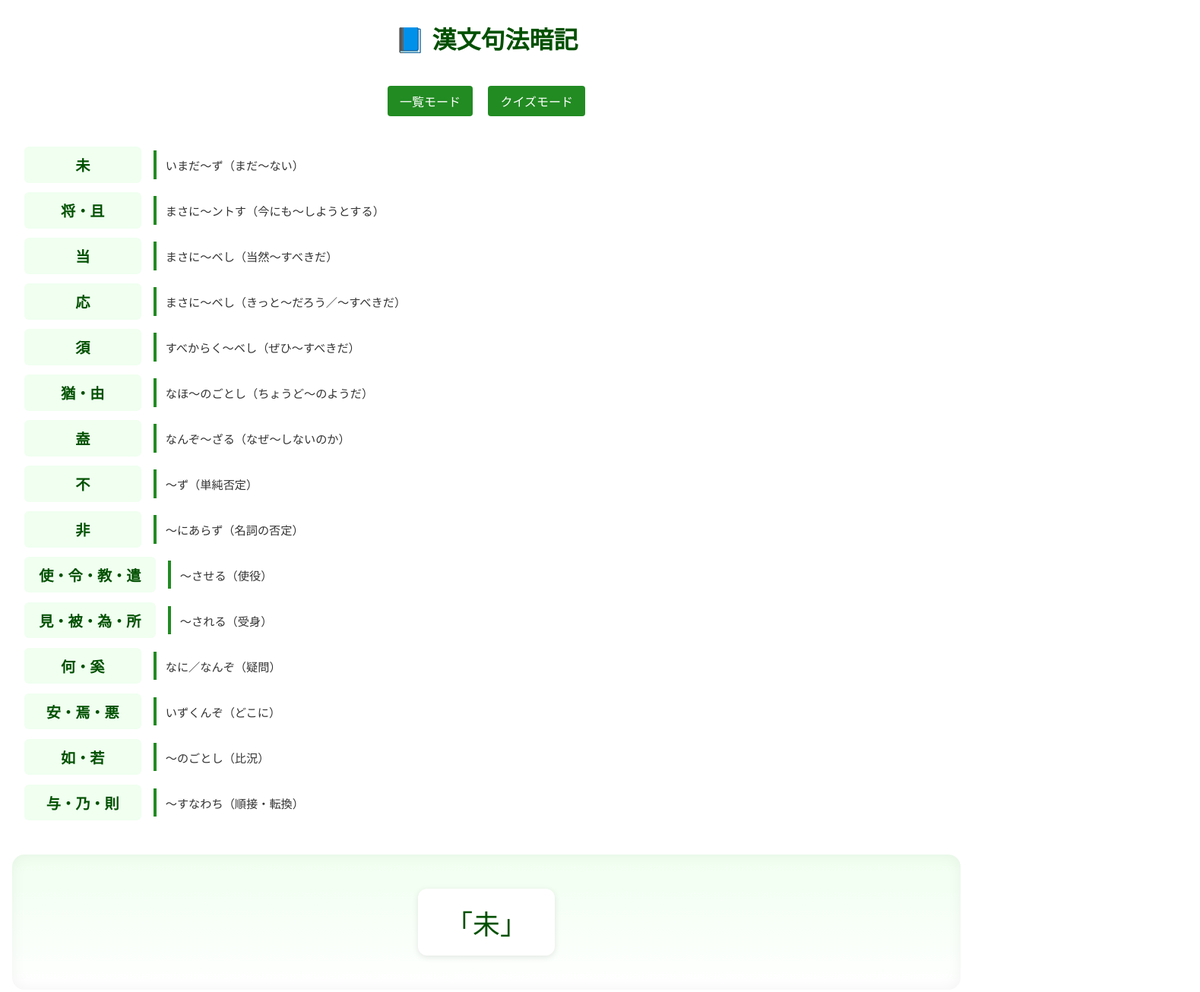
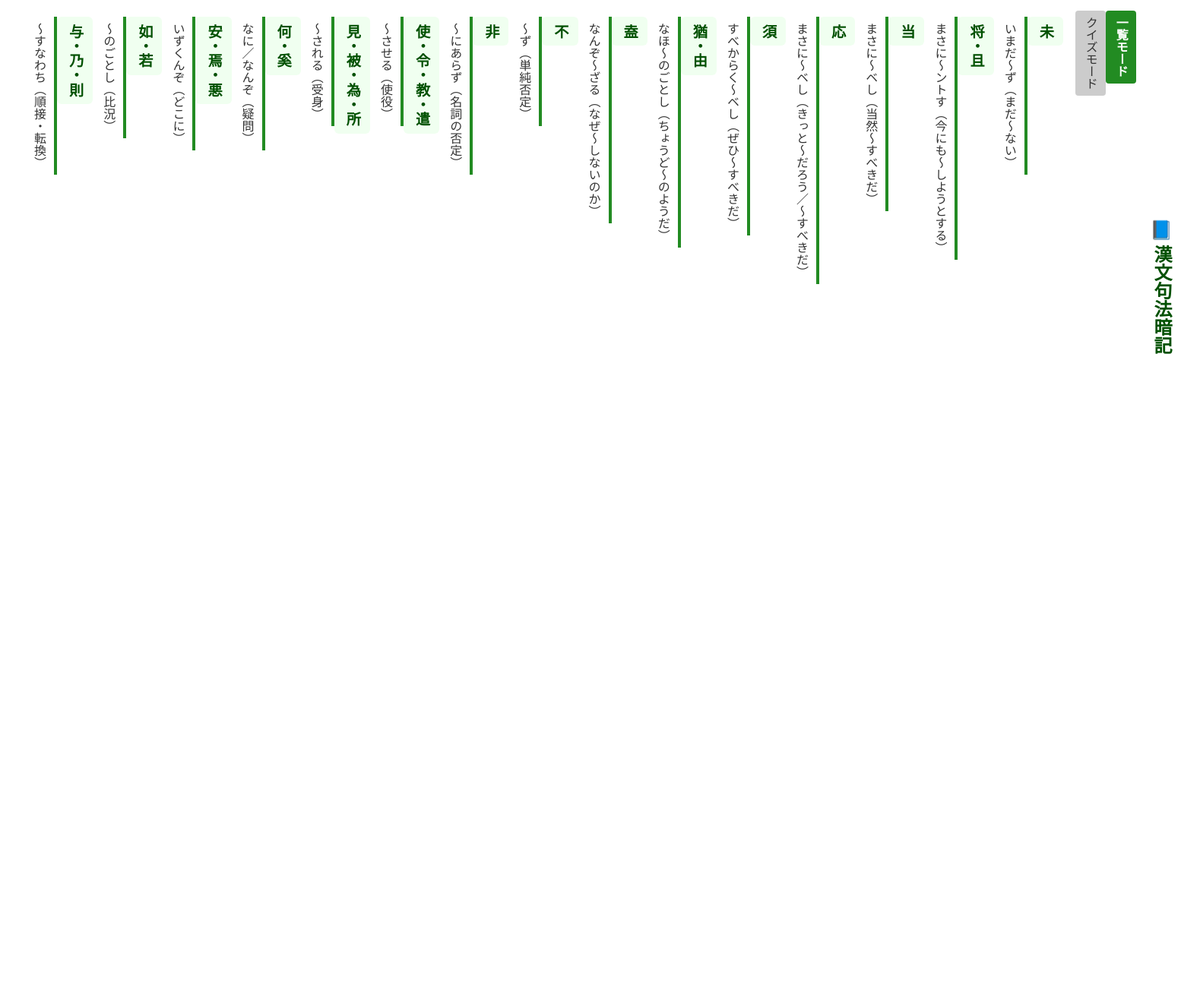
Before and after one commit to motsuyaki/kanbun, a plain HTML site: page index.html in a window 1280 px wide. Shown: the part 10-1316 px from the top of the page at 76% size, 1579 px wide, since content can reach past the window. After the commit the page ends 800 px from the top, so only its background shows below. Drawn offline with Linux system fonts and the light colour scheme.

Commit message:
Add files via upload

```diff
--- a/index.html
+++ b/index.html
@@ -6,101 +6,77 @@
   <title>漢文句法暗記</title>
   <style>
     body {
-      font-family: sans-serif;
+      font-family: "Yu Mincho", "Hiragino Mincho ProN", serif;
       padding: 1em;
       background: #ffffff;
       margin: 0;
+      writing-mode: vertical-rl;
+      text-orientation: mixed;
     }
     h1 {
       margin-bottom: 1em;
       text-align: center;
       color: #005000;
+      font-size: 1.5em;
     }
     .mode-switch {
-      text-align: center;
+      display: flex;
+      flex-direction: column;
+      align-items: flex-start;
       margin-bottom: 1em;
     }
-    button {
-      padding: 0.5em 1em;
-      margin: 0.5em;
+    .mode-switch button {
+      margin: 0.5em 0;
+      padding: 0.5em;
       border: none;
       border-radius: 4px;
+      background: #ccc;
+      color: #333;
+      cursor: pointer;
+      font-size: 1em;
+      writing-mode: vertical-rl;
+      text-orientation: upright;
+    }
+    .mode-switch button.active {
       background: #228b22;
       color: white;
-      cursor: pointer;
-      font-size: 1em;
+      font-weight: bold;
     }
     .card {
-      background: transparent;
       padding: 1em;
-      margin-bottom: 1em;
-      border-radius: 8px;
-      box-shadow: none;
+      margin-bottom: 2em;
     }
     .row {
       display: flex;
-      align-items: center;
-      gap: 1em;
-      margin-bottom: 0.8em;
-      flex-wrap: wrap;
+      flex-direction: column;
+      align-items: flex-start;
+      margin-bottom: 1em;
+      max-width: 100%;
+      word-break: break-word;
     }
     .item {
       font-size: 1.2em;
-      padding: 0.5em 1em;
-      border-radius: 6px;
+      padding: 0.5em;
       font-weight: bold;
       color: #005000;
       background: #f0fff0;
-      min-width: 6em;
-      text-align: center;
+      border-radius: 6px;
+      cursor: pointer;
+      max-width: 100%;
+      word-break: break-word;
     }
     .meaning {
-      flex: 1;
-      padding: 0.5em 0.8em;
+      padding: 0.5em;
       background: #ffffff;
-      border-left: 4px solid #228b22;
-      font-size: 0.95em;
+      border-right: 4px solid #228b22;
+      font-size: 1em;
       color: #333;
       white-space: pre-wrap;
-    }
-
-    #quizMode {
-      display: none;
-      background: linear-gradient(to bottom, #f0fff0, #ffffff);
-      border-radius: 16px;
-      box-shadow: inset 0 0 20px rgba(0,0,0,0.05);
-      font-size: 1.4em;
-      text-align: center;
-      user-select: none;
-      touch-action: manipulation;
-      display: flex;
-      flex-direction: column;
-      justify-content: center;
-      align-items: center;
-      padding: 2em;
-      gap: 1em;
-    }
-    #quizPattern {
-      padding: 0.5em 1em;
-      background: #ffffff;
-      border-radius: 12px;
-      box-shadow: 0 2px 8px rgba(0,0,0,0.1);
-      font-size: 1.6em;
-      color: #005000;
-    }
-    #quizMeaning {
-      padding: 0.5em 1em;
-      background: #ffffff;
-      border-left: 4px solid #228b22;
-      border-radius: 8px;
-      box-shadow: 0 2px 8px rgba(0,0,0,0.05);
-      font-size: 1.2em;
-      color: #333;
-      max-width: 600px;
-      white-space: pre-wrap;
+      max-width: 100%;
+      word-break: break-word;
       display: none;
     }
-    #resetBtn {
+    #listMode, #quizMode {
       display: none;
     }
   </style>
@@ -108,17 +84,12 @@
 <body>
   <h1>📘 漢文句法暗記</h1>
   <div class="mode-switch">
-    <button onclick="switchMode('list')">一覧モード</button>
-    <button onclick="switchMode('quiz')">クイズモード</button>
+    <button id="listBtn" onclick="switchMode('list')">一覧モード</button>
+    <button id="quizBtn" onclick="switchMode('quiz')">クイズモード</button>
   </div>
 
   <div id="listMode" class="card"></div>
-
-  <div id="quizMode">
-    <div id="quizPattern">「未」</div>
-    <div id="quizMeaning">いまだ〜ず（まだ〜ない）</div>
-    <button onclick="resetQuiz()" id="resetBtn">🔄 リセット</button>
-  </div>
+  <div id="quizMode" class="card"></div>
 
   <script>
     const syntaxList = [
@@ -141,20 +112,17 @@
 
     const listDiv = document.getElementById("listMode");
     const quizDiv = document.getElementById("quizMode");
-    const quizPattern = document.getElementById("quizPattern");
-    const quizMeaning = document.getElementById("quizMeaning");
-    const resetBtn = document.getElementById("resetBtn");
-
-    let remaining = [];
-    let showingAnswer = false;
+    const listBtn = document.getElementById("listBtn");
+    const quizBtn = document.getElementById("quizBtn");
 
     function switchMode(mode) {
       listDiv.style.display = mode === "list" ? "block" : "none";
-      quizDiv.style.display = mode === "quiz" ? "flex" : "none";
-      if (mode === "quiz") startQuiz();
+      quizDiv.style.display = mode === "quiz" ? "block" : "none";
+      listBtn.classList.toggle("active", mode === "list");
+      quizBtn.classList.toggle("active", mode === "quiz");
     }
 
-    syntaxList.forEach(item => {
+    function createRow(item, container, showMeaning) {
       const row = document.createElement("div");
       row.className = "row";
 
@@ -165,47 +133,31 @@
       const meaning = document.createElement("div");
       meaning.className = "meaning";
       meaning.textContent = item.meaning;
+      meaning.style.display = showMeaning ? "block" : "none";
+
+      if (!showMeaning) {
+        btn.onclick = () => {
+          meaning.style.display = meaning.style.display === "none" ? "block" : "none";
+        };
+      }
 
       row.appendChild(btn);
       row.appendChild(meaning);
-      listDiv.appendChild(row);
-    });
-
-    function startQuiz() {
-      remaining = [...syntaxList];
-      showingAnswer = false;
-      resetBtn.style.display = "none";
-      quizMeaning.style.display = "none";
-      showNext();
+      container.appendChild(row);
     }
 
-    function showNext() {
-      if (remaining.length === 0) {
-        quizPattern.textContent = "🎉 全て出題しました";
-        quizMeaning.style.display = "none";
-        resetBtn.style.display = "inline-block";
-        return;
+    function shuffle(array) {
+      for (let i = array.length - 1; i > 0; i--) {
+        const j = Math.floor(Math.random() * (i + 1));
+        [array[i], array[j]] = [array[j], array[i]];
       }
-      const index = Math.floor(Math.random() * remaining.length);
-      const item = remaining.splice(index, 1)[0];
-      quizPattern.textContent = `「${item.pattern}」`;
-      quizMeaning.textContent = item.meaning;
-      quizMeaning.style.display = "none";
-      showingAnswer = false;
+      return array;
     }
 
-    function resetQuiz() {
-      startQuiz();
-    }
+    syntaxList.forEach(item => createRow(item, listDiv, true));
+    shuffle([...syntaxList]).forEach(item => createRow(item, quizDiv, false));
 
-    quizDiv.addEventListener("click", () => {
-      if (!showingAnswer) {
-        quizMeaning.style.display = "block";
-        showingAnswer = true;
-      } else {
-        showNext();
-      }
-    });
+    switchMode("list"); // 初期表示
   </script>
 </body>
 </html>
```
